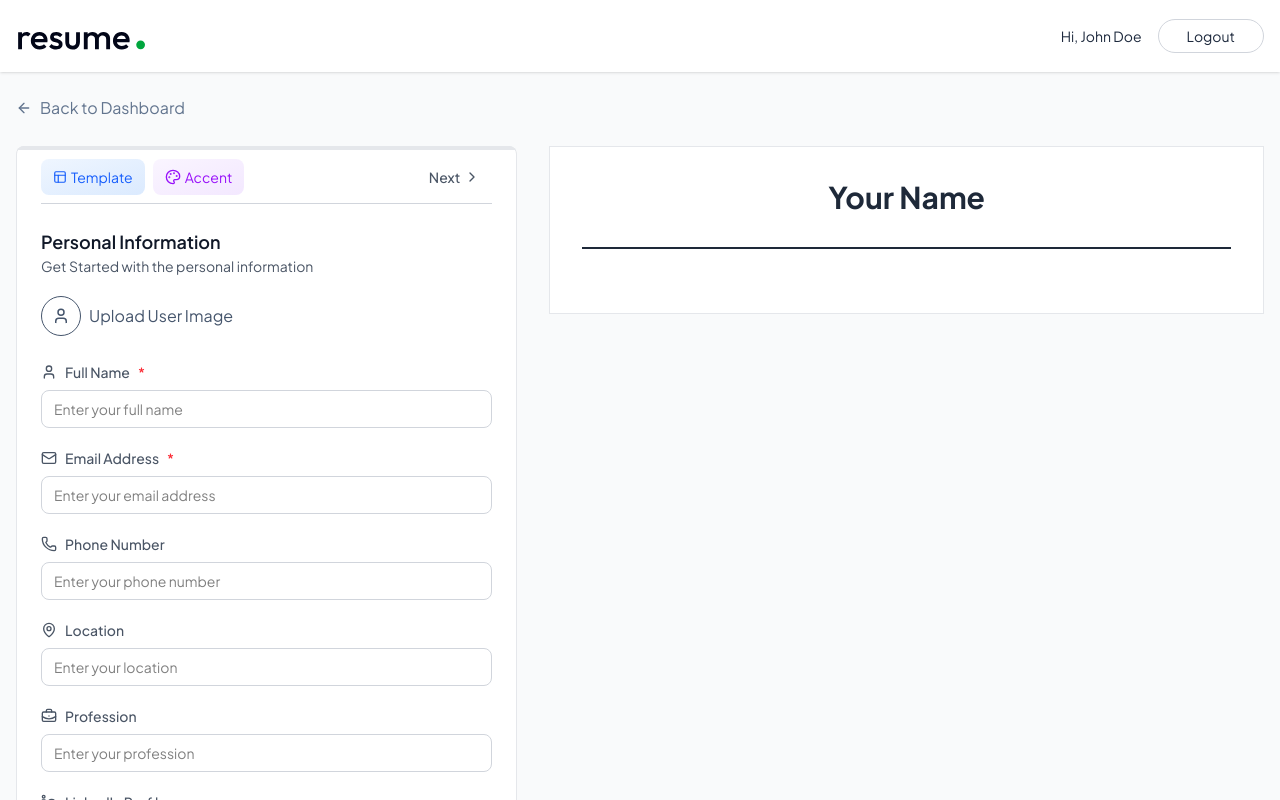
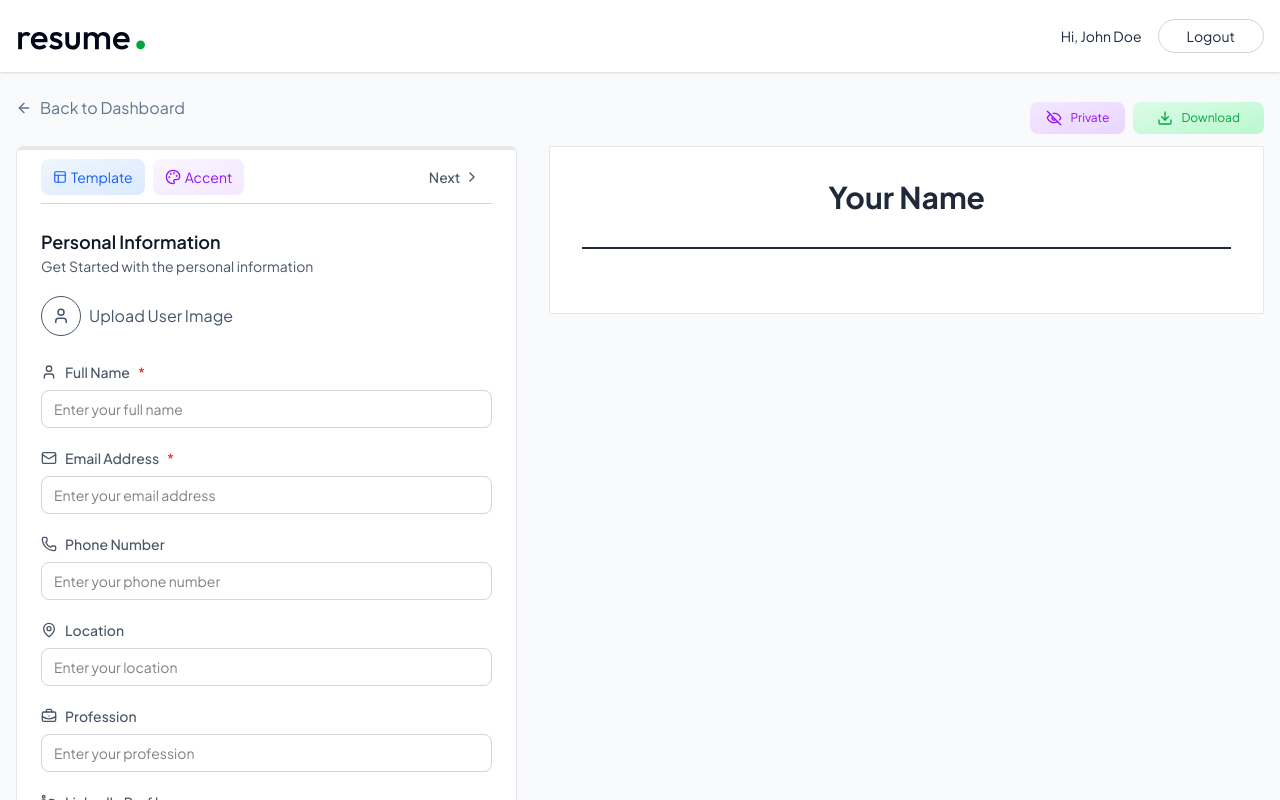
Before and after one commit to Vivek210404/AI-Resume-Builder, a React (Vite) app in the folder client/: page /app/builder/1 in a window 1280 px wide. Shown: the top 800 px of the page. Built offline with nearby package versions, Linux system fonts and the light colour scheme; the HTML template or start-up script is replaced by a standard one.

Commit message:
Added functionality in share and download option

```diff
--- a/client/src/pages/ResumeBuilder.jsx
+++ b/client/src/pages/ResumeBuilder.jsx
@@ -1,7 +1,7 @@
 import React, { useEffect, useState } from 'react'
 import {Link, useParams} from 'react-router-dom'
 import {dummyResumeData} from '../assets/assets'
-import { ArrowLeftIcon, Briefcase, ChevronLeft, ChevronRight, FileText, FolderIcon, GraduationCap, Sparkles, User } from 'lucide-react'
+import { ArrowLeftIcon, Briefcase, ChevronLeft, ChevronRight, DownloadIcon, EyeIcon, EyeOffIcon, FileText, FolderIcon, GraduationCap, Share2Icon, Sparkles, User } from 'lucide-react'
 import PersonalInfoForm from '../components/PersonalInfoForm'
 import ResumePreview from '../components/ResumePreview'
 import TemplateSelector from '../components/TemplateSelector'
@@ -55,6 +55,37 @@
   useEffect(()=>{
     loadExistingResume()
   },[])
+
+
+  const changeResumeVisibility = async () => {
+    setResumeData({ ...resumeData, public: !resumeData.public });
+  };
+
+  const handleShare = () => {
+    const frontendUrl = window.location.href.split("/app/")[0];
+    const resumeUrl = frontendUrl + "/view/" + resumeId;
+
+    if (navigator.share) {
+      navigator
+        .share({
+          url: resumeUrl,
+        })
+        .then(() => console.log("Successful share"))
+        .catch((error) => {
+          console.error("Error sharing:", error);
+          toast.error(
+            "Share failed. Check console for details or ensure you are on HTTPS."
+          );
+        });
+    } else {
+      alert("Share not supported on this browser.");
+    }
+  };
+
+
+  const downloadResume = () => {
+    window.print();
+  };
 
   return (
     <div>
@@ -126,8 +157,21 @@
 
           {/* Right Panel - Live Resume Preview */}
           <div className="lg:col-span-7 max-lg:mt-6">
-            <div>
-              {/* ---buttons--- */}
+            <div className="relative w-fill">
+              <div className="absolute bottom-3 left-0 right-0 flex items-center justify-end gap-2">
+                {resumeData.public && (
+                  <button onClick={handleShare} className="flex items-center p-2 px-4 gap-2 text-xs bg-gradient-to-br from-blue-100 to-blue-200 text-blue-600 rounded-lg ring-blue-300 hover:ring transition-colors">
+                    <Share2Icon className="size-4" />Share
+                  </button>
+                )}
+                <button onClick={changeResumeVisibility} className="flex items-center p-2 px-4 gap-2 text-xs bg-gradient-to-br from-purple-100 to-purple-200 text-purple-600 ring-purple-300 rounded-lg hover:ring transition-colors">
+                  {resumeData.public ? <EyeIcon className="size-4" /> : <EyeOffIcon className="size-4" />}
+                  {resumeData.public ? "Public" : "Private"}
+                </button>
+                <button onClick={downloadResume} className="flex items-center gap-2 px-6 py-2 text-xs bg-gradient-to-br from-green-100 to-green-200 text-green-600 rounded-lg ring-green-300 hover:ring transition-colors">
+                  <DownloadIcon className="size-4" />Download
+                </button>
+              </div>
             </div>
             {/* -- Resume preview  */}
             <ResumePreview data={resumeData} template={resumeData.template} accentColor={resumeData.accent_color} />
```
